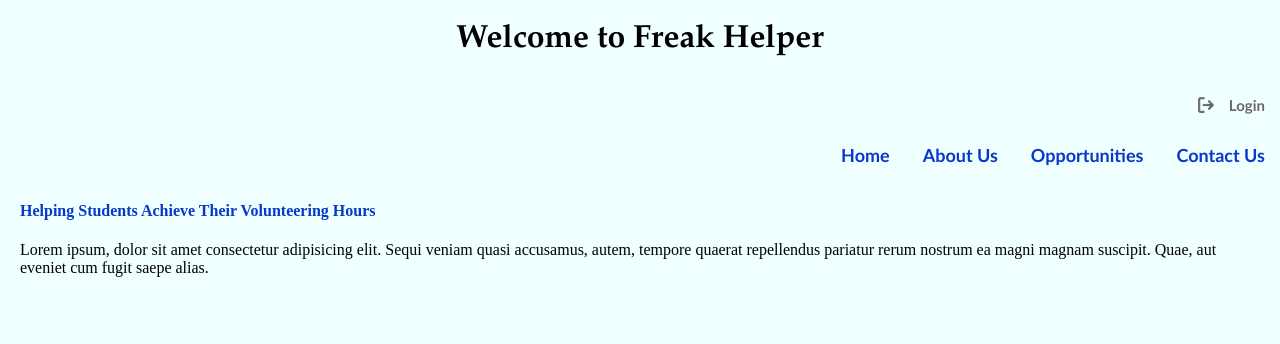
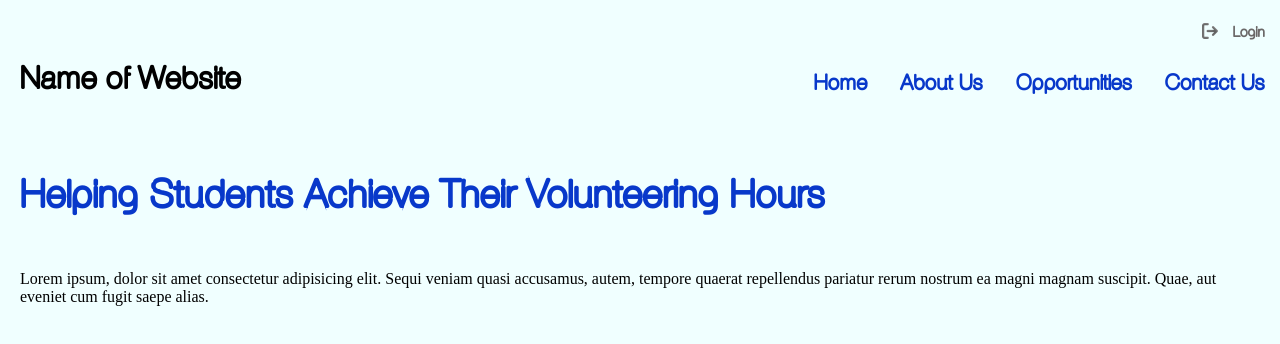
Before and after one commit to Towaiji/Volunteer-website, a plain HTML site: page Home.html in a window 1280 px wide. Drawn offline with Linux system fonts and the light colour scheme.

Commit message:
Font Update
New colour, font and website layout

```diff
--- a/Home.html
+++ b/Home.html
@@ -7,7 +7,8 @@
 
 <body style="background-color: azure;">
 
-        <h1>Welcome to Freak Helper</h1>
+    <div class="header">
+        <h1>Name of Website</h1>
 
         <nav class="navbar">
             <ul id="login">
@@ -22,10 +23,10 @@
 
             </ul>
         </nav>
-
+    </div>
 
     <main>
-        <h4 style = "color: rgb(8, 56, 202); font-family: ">Helping Students Achieve Their Volunteering Hours</h4>
+        <h4 style="color: rgb(8, 56, 202); font-family: Aovel; font-size: 40px;">Helping Students Achieve Their Volunteering Hours</h4>
         <p>Lorem ipsum, dolor sit amet consectetur adipisicing elit. Sequi veniam quasi accusamus, autem, tempore quaerat repellendus pariatur rerum nostrum ea magni magnam suscipit. Quae, aut eveniet cum fugit saepe alias.</p>
     </main>
 
--- a/style.css
+++ b/style.css
@@ -1,3 +1,8 @@
+.header {
+    display: grid;
+    grid-template-columns: auto auto;
+    align-items: center;
+}
 body{
     margin: 0px;
 }
@@ -6,8 +11,13 @@ main{
     margin-right: 20px;
 }
 h1{
-    text-align: center;
-    font-family: Palatino, URW Palladio L, serif;
+    font-family: Aovel;
+    padding-left: 20px;
+    justify-self: start;
+    margin-top:60px;
+}
+.Title{
+    justify-self: start;
 }
 .navbar ul{
     display: flex;
@@ -26,9 +36,9 @@ h1{
 }
 
 .navbar a{
-    font-size: 18px;
+    font-size: 22px;
     color: rgb(8, 56, 202);
-    font-family: Gill Sans, sans-serif;
+    font-family: Aovel;
     font-weight: bold;
     text-decoration: none;
     padding: 15px;
@@ -86,3 +96,12 @@ h1{
     height: 200px;
     overflow: scroll;
 }
+/*Custom Font (Dealerplate California)*/
+@font-face{
+    font-family: "California";
+    src: url(Fonts/dealerplate\ california.ttf) format('truetype')
+}
+@font-face{
+    font-family: "Aovel";
+    src: url(Fonts/AovelSansRounded-rdDL.ttf) format('truetype')
+}
```
Also changed, not shown: About.html (+2 -2 lines), Contact.html (+2 -1 lines), Oppurtunity.html (+2 -2 lines), Fonts/AovelSansRounded-rdDL.ttf (added), Fonts/dealerplate california.ttf (added).
